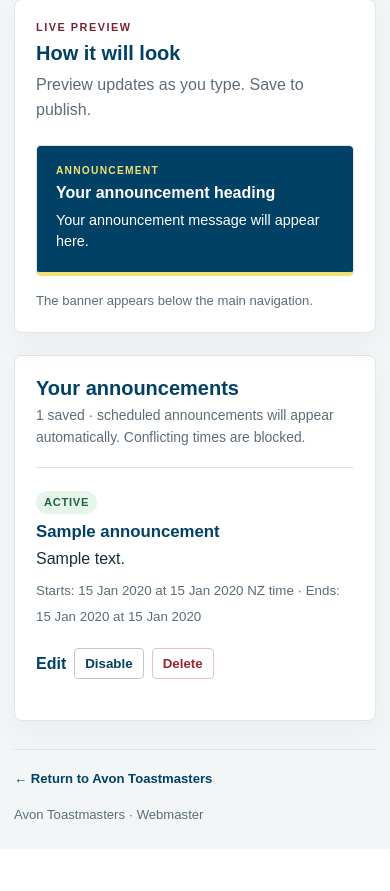
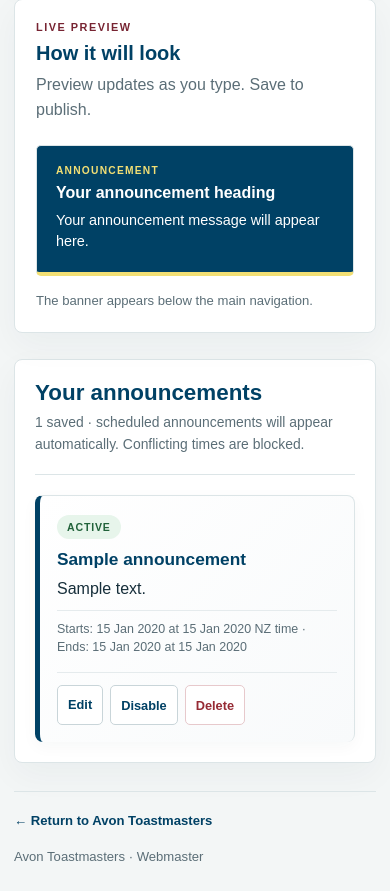
Before and after one commit to avontoastmasters/Website, a Node server app: template views/admin/dashboard.ejs in a window 390 px wide. Shown: the part 1851-2742 px from the top of the page. Before the commit the page ends 2670 px from the top, so only its background shows below. Run offline with Node 20, Linux system fonts and the light colour scheme; the template is opened without the code that fills it: most values are stand-ins (such as "Sample title", 1, 10 or a date in 2020).

Commit message:
Polish announcement manager list cards

```diff
--- a/public/admin.css
+++ b/public/admin.css
@@ -79,3 +79,37 @@ body.admin-body{margin:0;background:#f3f6f6;color:var(--admin-ink);font:16px/1.6
 .admin-schedule-fields .admin-two-fields{gap:13px}
 .admin-schedule-fields label{display:block}
 .admin-schedule-fields input[type=date],.admin-schedule-fields input[type=time]{width:100%;min-width:0}
+
+
+/* Refined announcement list cards */
+.admin-list-card{margin-top:26px;padding:clamp(20px,3vw,32px)}
+.admin-list-card>.admin-card__heading{align-items:center;margin-bottom:8px}
+.admin-list-card>.admin-card__heading h2{font-size:1.4rem}
+.admin-list-card>.admin-card__heading p{margin-top:5px}
+.admin-announcements{gap:13px;padding-top:12px}
+.admin-announcement-row{position:relative;display:grid;grid-template-columns:minmax(0,1fr) auto;align-items:center;gap:22px;padding:20px 22px;background:linear-gradient(135deg,#fff 0%,#f8fafb 100%);border:1px solid #dce5e7;border-left:5px solid var(--admin-blue);border-radius:8px;box-shadow:0 5px 16px #102f4009;transition:box-shadow .18s ease,border-color .18s ease}
+.admin-announcement-row:hover{border-color:#b8cbd2;box-shadow:0 9px 22px #102f4012}
+.admin-announcement-copy h3{margin:9px 0 5px;font-size:1.08rem;line-height:1.35}
+.admin-announcement-copy p{max-width:72ch;line-height:1.5}
+.admin-announcement-copy small{display:block;margin-top:9px;padding-top:9px;border-top:1px solid #e5ebed;font-size:.78rem;line-height:1.5}
+.admin-status{padding:4px 10px;font-size:.66rem;letter-spacing:.08em}
+.admin-status--active{background:#e7f5eb;color:#21623a}
+.admin-status--scheduled{background:#fff5d9;color:#765600}
+.admin-status--expired{background:#fbeaec;color:#8a2730}
+.admin-status--disabled{background:#edf0f2;color:#53636b}
+.admin-row-actions{justify-content:flex-end;align-content:center;min-width:100px}
+.admin-row-actions .admin-secondary,.admin-small-button{display:inline-flex;align-items:center;justify-content:center;min-height:36px;padding:7px 12px;border:1px solid #c9d5d9;border-radius:5px;background:#fff;color:var(--admin-blue);font-size:.8rem;font-weight:800;text-decoration:none;white-space:nowrap}
+.admin-row-actions .admin-secondary:hover,.admin-small-button:hover{background:#edf4f6;border-color:var(--admin-blue)}
+.admin-small-button--danger{color:#962b35;border-color:#e7c9cc}
+.admin-small-button--danger:hover{background:#fff0f1;border-color:#b54a55}
+.admin-empty{margin:14px 0 0;padding:28px 20px;border:1px dashed #bdcbd0;border-radius:7px;background:#f8fafb;text-align:center}
+@media(max-width:700px){
+ .admin-list-card{padding:20px}
+ .admin-announcement-row{grid-template-columns:1fr;gap:15px;padding:17px}
+ .admin-row-actions{justify-content:flex-start;min-width:0;padding-top:12px;border-top:1px solid #e5ebed}
+ .admin-announcement-copy small{overflow-wrap:anywhere}
+}
+@media(max-width:420px){
+ .admin-row-actions{gap:7px}
+ .admin-row-actions .admin-secondary,.admin-small-button{min-height:40px;padding:8px 10px}
+}
```
